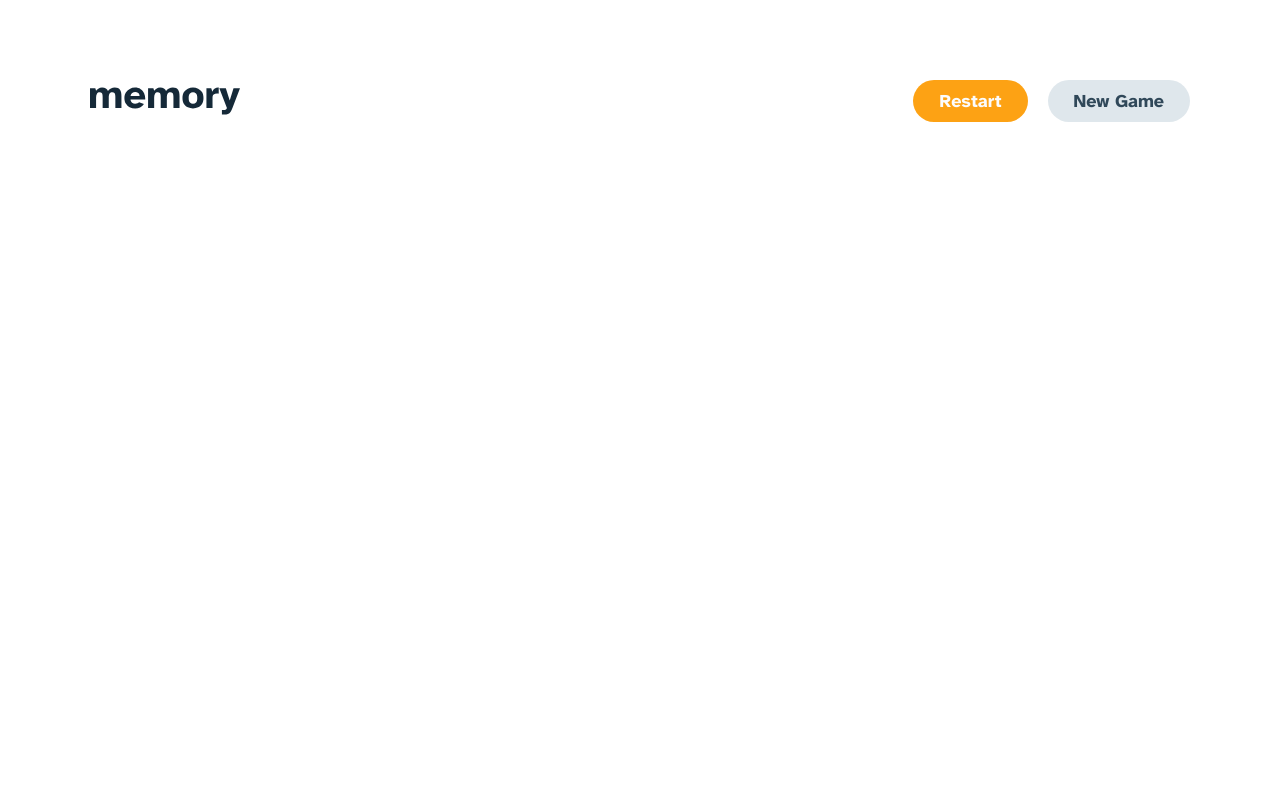
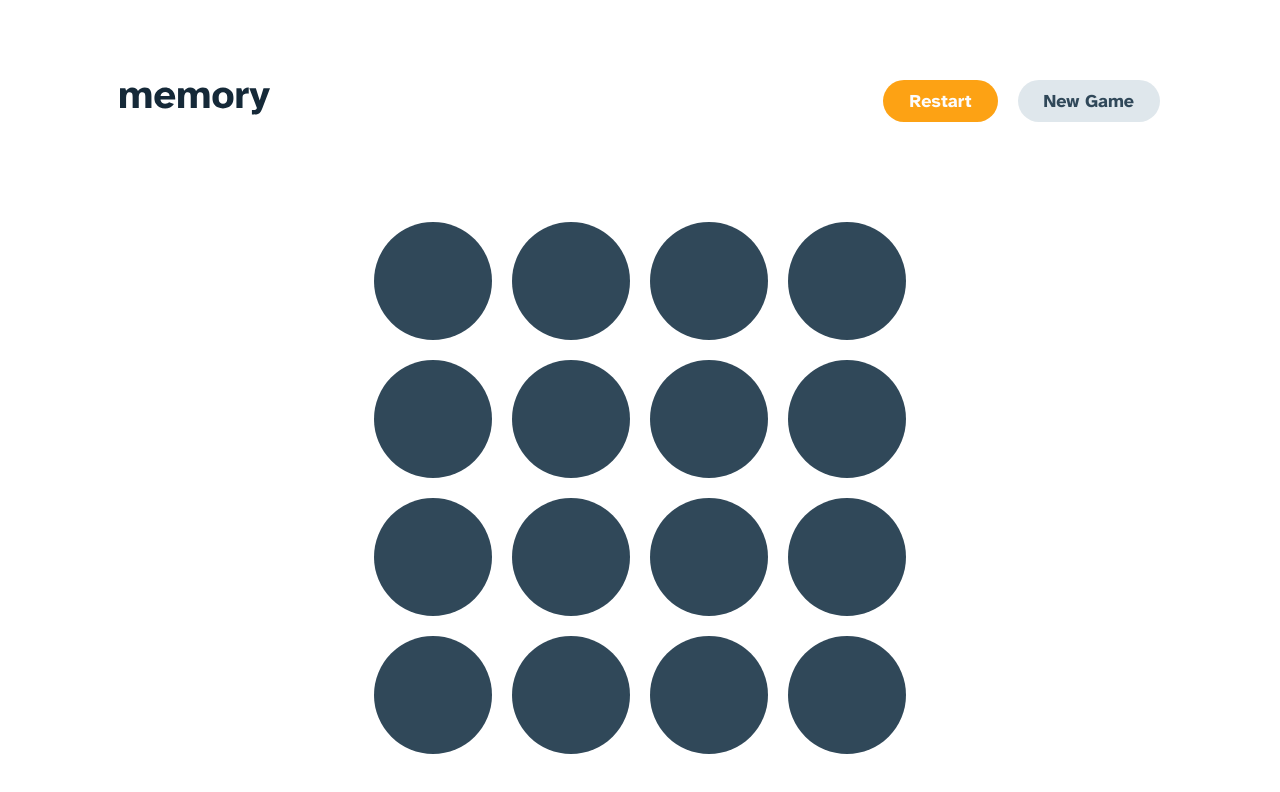
Before and after one commit to mcornale/memory-game, a React (Create React App) app: page / in a window 1280 px wide. Shown: the top 792 px of the page. Built offline with nearby package versions, Linux system fonts and the light colour scheme.

Commit message:
Add game grid

```diff
--- a/src/App.js
+++ b/src/App.js
@@ -1,9 +1,11 @@
+import GameGrid from './components/GameGrid';
 import Header from './components/Header';
 
 function App() {
   return (
     <>
       <Header />
+      <GameGrid />
     </>
   );
 }
--- /dev/null
+++ b/src/components/GameButton.js
@@ -0,0 +1,5 @@
+const GameButton = () => {
+  return <button className='game-button'></button>;
+};
+
+export default GameButton;
--- /dev/null
+++ b/src/components/GameGrid.js
@@ -0,0 +1,12 @@
+import GameButton from './GameButton';
+
+const GameGrid = () => {
+  const gridSize = 4 * 4;
+  const gridElements = [];
+
+  for (let i = 0; i < gridSize; i++) gridElements.push(<GameButton />);
+
+  return <div className='game-grid'>{gridElements}</div>;
+};
+
+export default GameGrid;
--- a/src/index.css
+++ b/src/index.css
@@ -31,15 +31,16 @@ html {
 }
 
 body {
+  --padding-left-right: 6rem;
   font-family: 'Atkinson Hyperlegible', sans-serif;
   font-size: 1.8rem;
   font-weight: 700;
   -webkit-font-smoothing: antialiased;
   -moz-osx-font-smoothing: grayscale;
   min-height: 100vh;
-  max-width: 110rem;
+  max-width: calc(110rem + var(--padding-left-right));
   margin: 0 auto;
-  padding: 8rem 0;
+  padding: 8rem var(--padding-left-right);
 }
 
 h1 {
@@ -59,7 +60,7 @@ button {
   outline: none;
   cursor: pointer;
   font: inherit;
-  border-radius: 4rem;
+  border-radius: 6rem;
   transition: all 0.3s;
 }
 
@@ -97,3 +98,16 @@ button {
   color: var(--color-snow);
   background-color: var(--color-shakespeare);
 }
+
+.game-grid {
+  display: grid;
+  grid-template-columns: repeat(4, 11.8rem);
+  grid-template-rows: repeat(4, 11.8rem);
+  justify-content: center;
+  gap: 2rem;
+  padding-top: 10rem;
+}
+
+.game-button {
+  background-color: var(--color-arapawa);
+}
```
